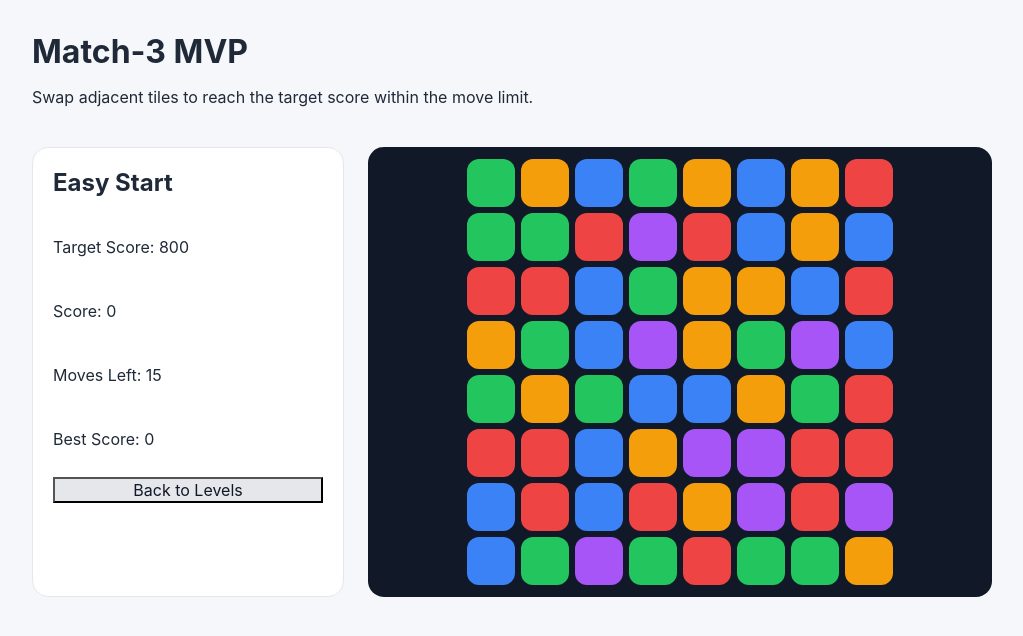
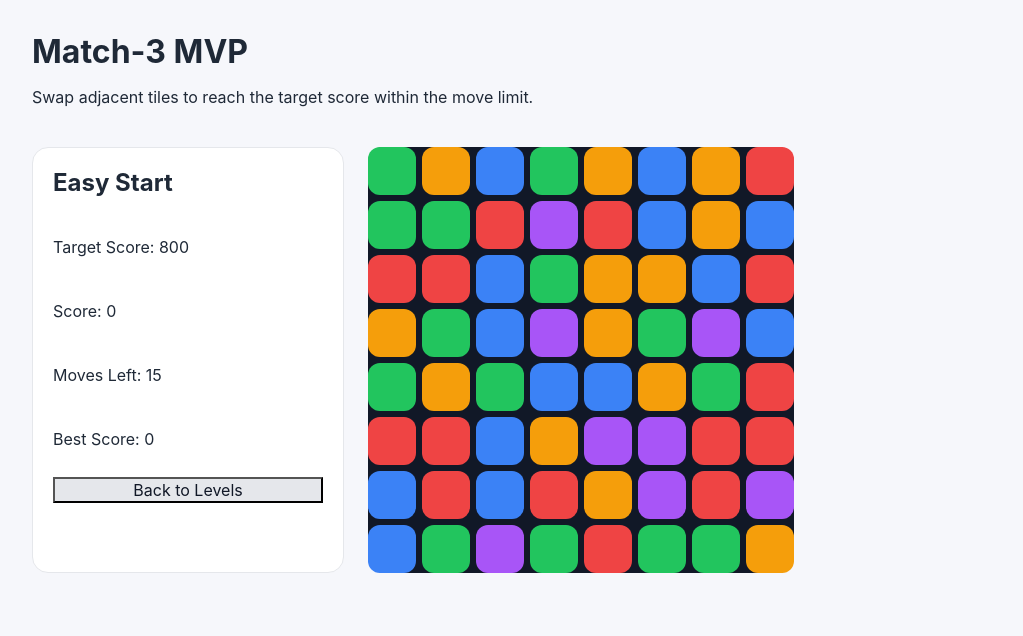
Before and after one commit to HariFatherKR/codex-game-2, a Next.js app: page / in a window 1280 px wide. Both pictures are taken after a click on the button "Play". Shown: the top 636 px of the page, without its empty margins (128-1151 px from the left). Built offline with nearby package versions, Linux system fonts and the light colour scheme.

Commit message:
Add match-3 animation phases

```diff
--- a/src/app/globals.css
+++ b/src/app/globals.css
@@ -88,28 +88,67 @@ button {
   background: #111827;
   padding: 12px;
   border-radius: 16px;
-  display: grid;
-  grid-template-columns: repeat(8, 48px);
-  grid-template-rows: repeat(8, 48px);
-  gap: 6px;
-  justify-content: center;
+  position: relative;
+  --tile-size: 48px;
+  --tile-gap: 6px;
+  --tile-transition: 0.18s;
+  width: calc(8 * var(--tile-size) + 7 * var(--tile-gap));
+  height: calc(8 * var(--tile-size) + 7 * var(--tile-gap));
+}
+
+.board.phase-gravity,
+.board.phase-spawning {
+  --tile-transition: 0.25s;
+}
+
+.board.phase-exploding {
+  --tile-transition: 0.2s;
 }
 
 .tile {
-  width: 48px;
-  height: 48px;
+  width: var(--tile-size);
+  height: var(--tile-size);
   border-radius: 12px;
   border: 2px solid transparent;
+  position: absolute;
+  left: 0;
+  top: 0;
   display: flex;
   align-items: center;
   justify-content: center;
   color: #fff;
   font-weight: 700;
+  transform: translate(var(--tile-x), var(--tile-y));
+  transition: transform var(--tile-transition) ease-in-out,
+    opacity var(--tile-transition) ease-in-out;
 }
 
 .tile.selected {
   border-color: #f59e0b;
   box-shadow: 0 0 0 2px rgba(245, 158, 11, 0.5);
+}
+
+.tile.exploding {
+  transform: translate(var(--tile-x), var(--tile-y)) scale(0.2);
+  opacity: 0;
+  transition: transform 0.2s ease, opacity 0.2s ease;
+}
+
+.tile.hidden {
+  opacity: 0;
+  pointer-events: none;
+}
+
+.tile.spawning {
+  transition: transform 0.25s ease-in-out, opacity 0.25s ease-in-out;
+}
+
+.tile.spawn-start {
+  opacity: 0;
+}
+
+.tile.spawn-end {
+  opacity: 1;
 }
 
 .tile.R {
@@ -183,12 +222,12 @@ button {
   }
 
   .board {
-    grid-template-columns: repeat(8, 40px);
-    grid-template-rows: repeat(8, 40px);
+    --tile-size: 40px;
+    --tile-gap: 6px;
   }
 
   .tile {
-    width: 40px;
-    height: 40px;
+    width: var(--tile-size);
+    height: var(--tile-size);
   }
 }
--- a/src/app/page.tsx
+++ b/src/app/page.tsx
@@ -1,8 +1,8 @@
 "use client";
 
-import { useEffect, useMemo, useState } from "react";
+import { useEffect, useMemo, useState, type CSSProperties } from "react";
 import { levels, type Level } from "@/data/levels";
-import type { Board, GameState } from "@/lib/game/types";
+import type { Board, CellPosition, GamePhase, GameState, Tile } from "@/lib/game/types";
 import {
   checkClearCondition,
   createInitialBoard,
@@ -12,6 +12,10 @@ import {
 } from "@/lib/game/logic";
 
 const STORAGE_KEY = "codex-game-progress";
+const SWAP_DURATION = 180;
+const EXPLOSION_DURATION = 200;
+const GRAVITY_DURATION = 250;
+const SPAWN_DURATION = 250;
 
 type Progress = {
   unlockedLevelIds: string[];
@@ -21,6 +25,33 @@ type Progress = {
 type Position = {
   row: number;
   col: number;
+};
+
+type SwapAnimation = {
+  from: Position;
+  to: Position;
+  swappedBoard: Board;
+};
+
+type SpawnAnimation = {
+  spawnRowsById: Record<string, number>;
+  spawnIds: string[];
+};
+
+type TileViewProps = {
+  tile: Tile;
+  row: number;
+  col: number;
+  phase: GamePhase;
+  isExploding: boolean;
+  isSelected?: boolean;
+  displayRow?: number;
+  displayCol?: number;
+  isHidden?: boolean;
+  isSpawning?: boolean;
+  isSpawnStart?: boolean;
+  onClick: () => void;
+  disabled: boolean;
 };
 
 const defaultProgress: Progress = {
@@ -56,11 +87,93 @@ function loadProgress(): Progress {
   }
 }
 
+function matchesToPositions(matches: Set<string>): CellPosition[] {
+  return Array.from(matches).map((key) => {
+    const [rowText, colText] = key.split("-");
+    return { row: Number(rowText), col: Number(colText) };
+  });
+}
+
+function buildSpawnAnimation(prevBoard: Board, nextBoard: Board): SpawnAnimation {
+  const previousIds = new Set(prevBoard.flat().map((tile) => tile.id));
+  const spawnRowsById: Record<string, number> = {};
+  const spawnIds: string[] = [];
+  const size = nextBoard.length;
+
+  for (let col = 0; col < size; col += 1) {
+    let newCount = 0;
+    for (let row = 0; row < size; row += 1) {
+      const tile = nextBoard[row]?.[col];
+      if (tile && !previousIds.has(tile.id)) {
+        newCount += 1;
+      } else {
+        break;
+      }
+    }
+
+    for (let row = 0; row < newCount; row += 1) {
+      const tile = nextBoard[row]?.[col];
+      if (tile) {
+        spawnRowsById[tile.id] = row - newCount;
+        spawnIds.push(tile.id);
+      }
+    }
+  }
+
+  return { spawnRowsById, spawnIds };
+}
+
+function TileView({
+  tile,
+  row,
+  col,
+  phase,
+  isExploding,
+  isSelected = false,
+  displayRow = row,
+  displayCol = col,
+  isHidden = false,
+  isSpawning = false,
+  isSpawnStart = false,
+  onClick,
+  disabled
+}: TileViewProps) {
+  const className = [
+    "tile",
+    tile.color,
+    isSelected ? "selected" : "",
+    isExploding ? "exploding" : "",
+    isHidden ? "hidden" : "",
+    isSpawning ? "spawning" : "",
+    isSpawnStart ? "spawn-start" : "spawn-end"
+  ]
+    .filter(Boolean)
+    .join(" ");
+
+  return (
+    <button
+      key={tile.id}
+      type="button"
+      className={className}
+      onClick={onClick}
+      aria-label={`Tile ${tile.color}`}
+      disabled={disabled}
+      style={{
+        "--tile-x": `calc(${displayCol} * (var(--tile-size) + var(--tile-gap)))`,
+        "--tile-y": `calc(${displayRow} * (var(--tile-size) + var(--tile-gap)))`
+      } as CSSProperties}
+    />
+  );
+}
+
 export default function Home() {
   const [progress, setProgress] = useState<Progress>(defaultProgress);
   const [activeLevel, setActiveLevel] = useState<Level | null>(null);
   const [gameState, setGameState] = useState<GameState | null>(null);
   const [selected, setSelected] = useState<Position | null>(null);
+  const [swapAnimation, setSwapAnimation] = useState<SwapAnimation | null>(null);
+  const [spawnAnimation, setSpawnAnimation] = useState<SpawnAnimation | null>(null);
+  const [spawnStage, setSpawnStage] = useState<"start" | "end">("end");
 
   useEffect(() => {
     const stored = loadProgress();
@@ -94,17 +207,22 @@ export default function Home() {
       board,
       score: 0,
       movesLeft: level.movesLimit,
-      status: "playing"
+      status: "playing",
+      phase: "idle"
     };
     setActiveLevel(level);
     setGameState(nextState);
     setSelected(null);
+    setSwapAnimation(null);
+    setSpawnAnimation(null);
   }
 
   function handleBackToLevels() {
     setActiveLevel(null);
     setGameState(null);
     setSelected(null);
+    setSwapAnimation(null);
+    setSpawnAnimation(null);
   }
 
   function handleRetry() {
@@ -140,7 +258,12 @@ export default function Home() {
   }
 
   function handleTileClick(row: number, col: number) {
-    if (!gameState || gameState.status !== "playing" || !activeLevel) {
+    if (
+      !gameState ||
+      gameState.status !== "playing" ||
+      gameState.phase !== "idle" ||
+      !activeLevel
+    ) {
       return;
     }
 
@@ -168,40 +291,149 @@ export default function Home() {
       return;
     }
 
-    let workingBoard: Board = swapped;
-    let totalMatched = 0;
-    let didResolve = true;
+    setSelected(null);
+    setSwapAnimation({
+      from: selected,
+      to: nextPosition,
+      swappedBoard: swapped
+    });
+    setGameState((prev) =>
+      prev
+        ? {
+            ...prev,
+            phase: "swapping"
+          }
+        : prev
+    );
+  }
 
-    while (didResolve) {
-      const result = resolveBoard(workingBoard);
-      if (!result.didMatch) {
-        didResolve = false;
-      } else {
-        totalMatched += result.matchedCount;
-        workingBoard = result.board;
-      }
+  useEffect(() => {
+    if (!gameState || gameState.phase !== "swapping" || !swapAnimation) {
+      return;
     }
 
-    const nextScore = gameState.score + totalMatched * 10;
-    const nextMoves = gameState.movesLeft - 1;
-    const cleared = checkClearCondition(nextScore, activeLevel);
-    const failed = !cleared && nextMoves <= 0;
-    const nextStatus = cleared ? "clear" : failed ? "fail" : "playing";
+    const timeout = window.setTimeout(() => {
+      setGameState((prev) => {
+        if (!prev) {
+          return prev;
+        }
+        const matches = findMatches(swapAnimation.swappedBoard);
+        const animatingCells = matchesToPositions(matches);
+        return {
+          ...prev,
+          board: swapAnimation.swappedBoard,
+          movesLeft: prev.movesLeft - 1,
+          phase: matches.size > 0 ? "exploding" : "idle",
+          animatingCells
+        };
+      });
+      setSwapAnimation(null);
+    }, SWAP_DURATION);
 
-    const nextState: GameState = {
-      board: workingBoard,
-      score: nextScore,
-      movesLeft: nextMoves,
-      status: nextStatus
+    return () => window.clearTimeout(timeout);
+  }, [gameState, swapAnimation]);
+
+  useEffect(() => {
+    if (!gameState || gameState.phase !== "exploding") {
+      return;
+    }
+
+    const timeout = window.setTimeout(() => {
+      setGameState((prev) => {
+        if (!prev) {
+          return prev;
+        }
+        const result = resolveBoard(prev.board);
+        if (!result.didMatch) {
+          return {
+            ...prev,
+            phase: "idle",
+            animatingCells: undefined
+          };
+        }
+        const nextScore = prev.score + result.matchedCount * 10;
+        const spawnData = buildSpawnAnimation(prev.board, result.board);
+        setSpawnAnimation(spawnData);
+        return {
+          ...prev,
+          board: result.board,
+          score: nextScore,
+          phase: "gravity",
+          animatingCells: undefined
+        };
+      });
+    }, EXPLOSION_DURATION);
+
+    return () => window.clearTimeout(timeout);
+  }, [gameState]);
+
+  useEffect(() => {
+    if (!gameState || gameState.phase !== "gravity") {
+      return;
+    }
+
+    const timeout = window.setTimeout(() => {
+      setGameState((prev) =>
+        prev
+          ? {
+              ...prev,
+              phase: "spawning"
+            }
+          : prev
+      );
+    }, GRAVITY_DURATION);
+
+    return () => window.clearTimeout(timeout);
+  }, [gameState]);
+
+  useEffect(() => {
+    if (!gameState || gameState.phase !== "spawning") {
+      return;
+    }
+
+    setSpawnStage("start");
+    const raf = window.requestAnimationFrame(() => setSpawnStage("end"));
+    const timeout = window.setTimeout(() => {
+      setGameState((prev) => {
+        if (!prev || !activeLevel) {
+          return prev;
+        }
+        const matches = findMatches(prev.board);
+        if (matches.size > 0) {
+          return {
+            ...prev,
+            phase: "exploding",
+            animatingCells: matchesToPositions(matches)
+          };
+        }
+        const cleared = checkClearCondition(prev.score, activeLevel);
+        const failed = !cleared && prev.movesLeft <= 0;
+        const nextStatus = cleared ? "clear" : failed ? "fail" : "playing";
+        if (nextStatus === "clear") {
+          updateProgressOnClear(activeLevel, prev.score + prev.movesLeft * 50);
+        }
+        return {
+          ...prev,
+          phase: "idle",
+          status: nextStatus,
+          animatingCells: undefined
+        };
+      });
+      setSpawnAnimation(null);
+    }, SPAWN_DURATION);
+
+    return () => {
+      window.cancelAnimationFrame(raf);
+      window.clearTimeout(timeout);
     };
+  }, [gameState, activeLevel]);
 
-    setGameState(nextState);
-    setSelected(null);
-
-    if (nextStatus === "clear") {
-      updateProgressOnClear(activeLevel, nextScore + nextMoves * 50);
+  const explodingKeys = useMemo(() => {
+    if (!gameState?.animatingCells) {
+      return new Set<string>();
     }
-  }
+    return new Set(gameState.animatingCells.map(({ row, col }) => `${row}-${col}`));
+  }, [gameState?.animatingCells]);
 
   return (
     <main>
@@ -254,21 +486,68 @@ export default function Home() {
             </div>
 
             <div>
-              <div className="board">
+              <div className={`board phase-${gameState.phase}`}>
                 {gameState.board.map((row, rowIndex) =>
                   row.map((tile, colIndex) => {
                     const isSelected =
                       selected?.row === rowIndex && selected?.col === colIndex;
-                    const className = `tile ${tile.color} ${
-                      isSelected ? "selected" : ""
-                    }`;
+                    const positionKey = `${rowIndex}-${colIndex}`;
+                    const isExploding =
+                      gameState.phase === "exploding" && explodingKeys.has(positionKey);
+                    const fromTile =
+                      swapAnimation?.from &&
+                      gameState.board[swapAnimation.from.row]?.[swapAnimation.from.col];
+                    const toTile =
+                      swapAnimation?.to &&
+                      gameState.board[swapAnimation.to.row]?.[swapAnimation.to.col];
+                    let displayRow = rowIndex;
+                    let displayCol = colIndex;
+
+                    if (gameState.phase === "swapping" && swapAnimation) {
+                      if (fromTile?.id === tile.id) {
+                        displayRow = swapAnimation.to.row;
+                        displayCol = swapAnimation.to.col;
+                      } else if (toTile?.id === tile.id) {
+                        displayRow = swapAnimation.from.row;
+                        displayCol = swapAnimation.from.col;
+                      }
+                    }
+
+                    const isSpawningTile =
+                      gameState.phase === "spawning" &&
+                      spawnAnimation?.spawnIds.includes(tile.id);
+                    const isSpawnStart =
+                      gameState.phase === "spawning" && spawnStage === "start";
+
+                    if (isSpawningTile && isSpawnStart && spawnAnimation) {
+                      const spawnRow = spawnAnimation.spawnRowsById[tile.id];
+                      if (spawnRow !== undefined) {
+                        displayRow = spawnRow;
+                      }
+                    }
+
+                    const isHidden =
+                      gameState.phase === "gravity" &&
+                      spawnAnimation?.spawnIds.includes(tile.id);
+                    const isDisabled =
+                      gameState.phase !== "idle" || gameState.status !== "playing";
+
                     return (
-                      <button
+                      <TileView
                         key={tile.id}
-                        type="button"
-                        className={className}
+                        tile={tile}
+                        row={rowIndex}
+                        col={colIndex}
+                        phase={gameState.phase}
+                        isExploding={isExploding}
+                        isSelected={isSelected}
+                        displayRow={displayRow}
+                        displayCol={displayCol}
+                        isHidden={isHidden}
+                        isSpawning={isSpawningTile}
+                        isSpawnStart={isSpawnStart}
                         onClick={() => handleTileClick(rowIndex, colIndex)}
-                        aria-label={`Tile ${tile.color}`}
+                        disabled={isDisabled}
                       />
                     );
                   })
```
Also changed, not shown: src/lib/game/types.ts (+9 -0 lines).
